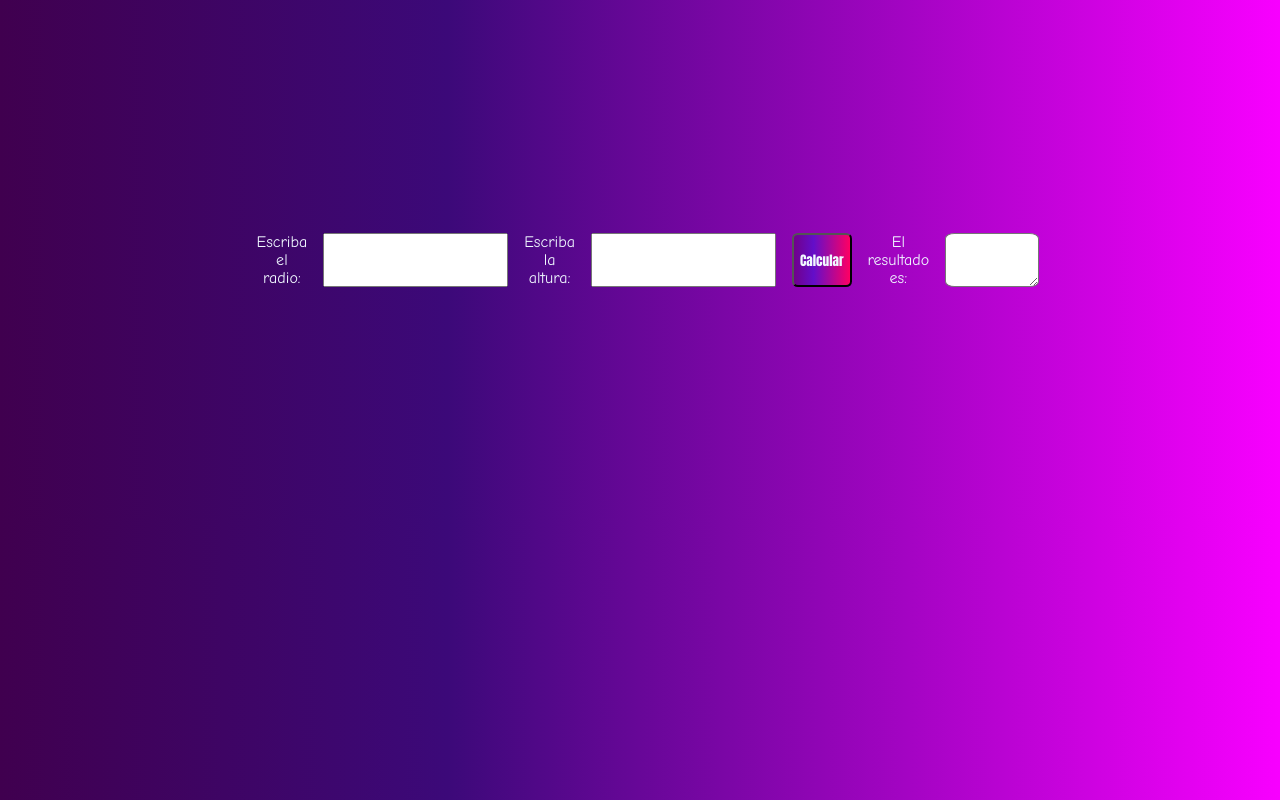
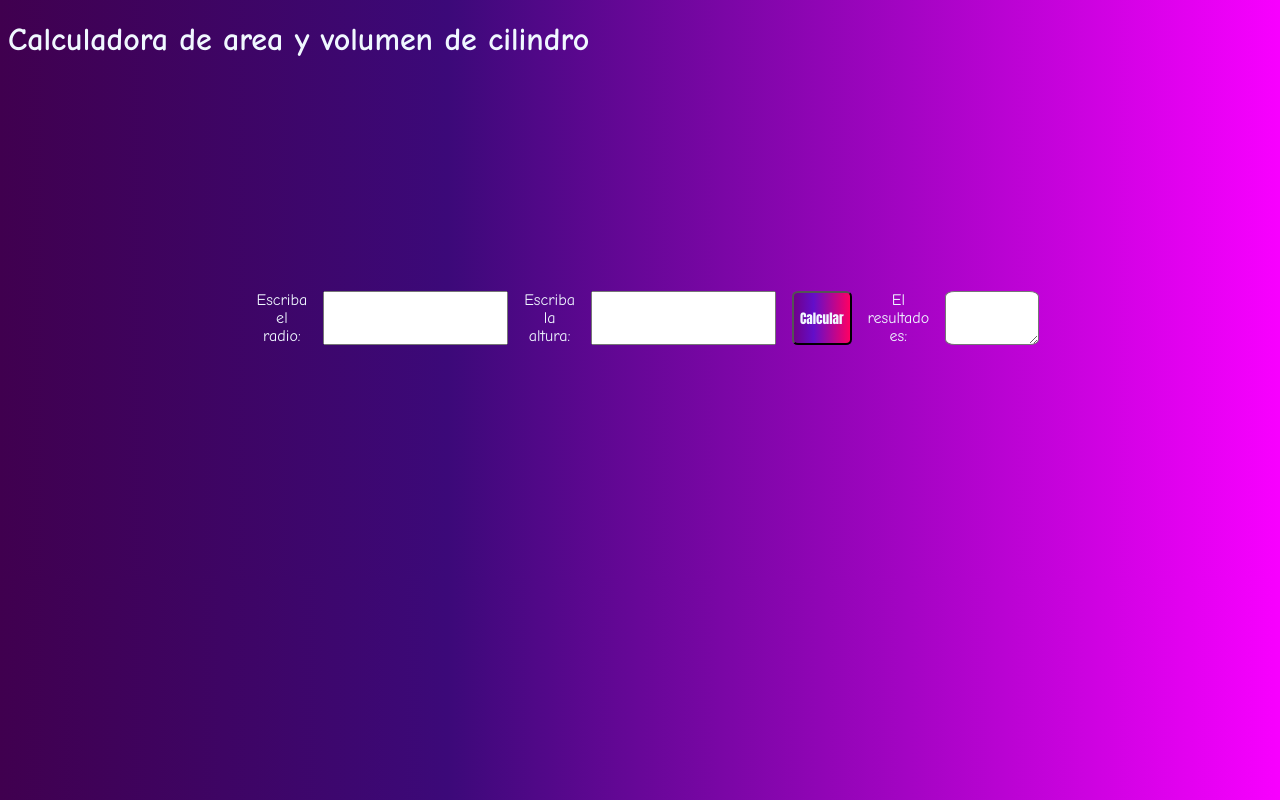
Before and after one commit to tronprogram/sena-repo, a plain HTML site: page SENA-3/Taller2/Ejer_2/index.html in a window 1280 px wide. Drawn offline with Linux system fonts and the light colour scheme.

Commit message:
Add files via upload

```diff
--- a/SENA-3/Taller2/Ejer_2/index.html
+++ b/SENA-3/Taller2/Ejer_2/index.html
@@ -11,6 +11,7 @@
 </head>
 
 <body>
+    <h1>Calculadora de area y volumen de cilindro</h1>
     <div class="container">
         <label for="radio">Escriba el radio:</label>
         <input type="number" id="radio">
```
